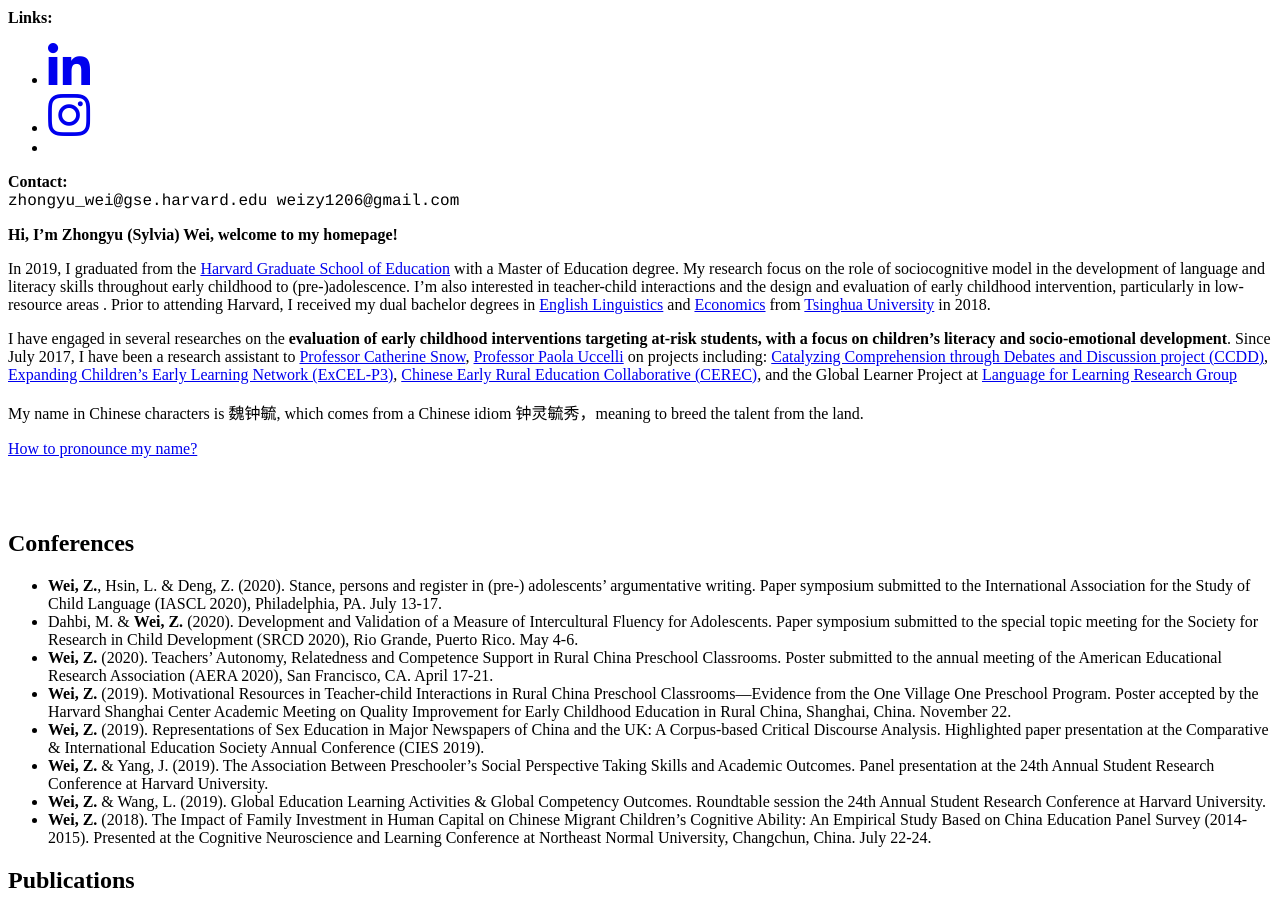
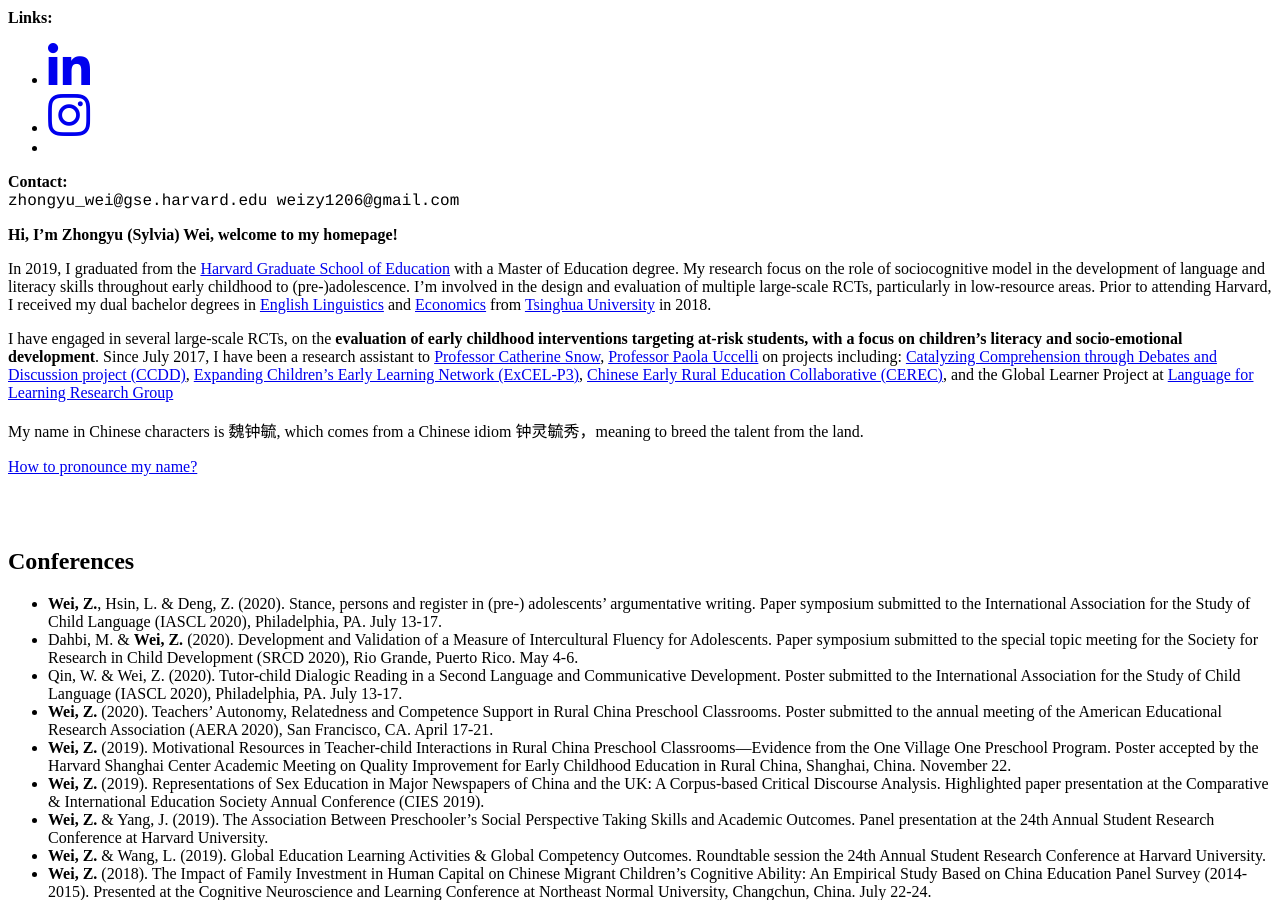
Before and after one commit to Sylviawzy/Sylviawzy.github.io, a Jekyll site: the page built from index.md, in a window 1280 px wide and 900 px high, scrolled down 1051 px. Built offline with Jekyll 4.4.1, drawn with Linux system fonts in a browser that asks for light colours; our own code applies the rules of GitHub Pages for plain Markdown files; a style sheet for code colours, icons or effects is not loaded.

Commit message:
Update index.md

```diff
--- a/index.md
+++ b/index.md
@@ -1,8 +1,8 @@
 **Hi, I'm Zhongyu (Sylvia) Wei, welcome to my homepage!**
 
-In 2019, I graduated from the [Harvard Graduate School of Education](https://www.gse.harvard.edu/) with a Master of Education degree. My research focus on the role of sociocognitive model in the development of language and literacy skills throughout early childhood to (pre-)adolescence. I'm also interested in teacher-child interactions and the design and evaluation of early childhood intervention, particularly in low-resource areas . Prior to attending Harvard, I received my dual bachelor degrees in [English Linguistics](http://www.wwx.tsinghua.edu.cn/publish/fdllen/index.html) and [Economics](http://www.sem.tsinghua.edu.cn/en/) from [Tsinghua University](http://www.tsinghua.edu.cn/publish/thu2018en/) in 2018.
+In 2019, I graduated from the [Harvard Graduate School of Education](https://www.gse.harvard.edu/) with a Master of Education degree. My research focus on the role of sociocognitive model in the development of language and literacy skills throughout early childhood to (pre-)adolescence. I'm involved in the design and evaluation of multiple large-scale RCTs, particularly in low-resource areas. Prior to attending Harvard, I received my dual bachelor degrees in [English Linguistics](http://www.wwx.tsinghua.edu.cn/publish/fdllen/index.html) and [Economics](http://www.sem.tsinghua.edu.cn/en/) from [Tsinghua University](http://www.tsinghua.edu.cn/publish/thu2018en/) in 2018.
 
-I have engaged in several researches on the **evaluation of early childhood interventions targeting at-risk students, with a focus on children’s literacy and socio-emotional development**. Since July 2017, I have been a research assistant to [Professor Catherine Snow](https://www.researchgate.net/profile/Catherine_Snow), [Professor Paola Uccelli](https://www.researchgate.net/profile/Paola_Uccelli) on projects including: [Catalyzing Comprehension through Debates and Discussion project (CCDD)](https://ccdd.serpmedia.org/), [Expanding Children’s Early Learning Network (ExCEL-P3)](https://www.mdrc.org/project/expanding-children-s-early-learning-excel-network), [Chinese Early Rural Education Collaborative (CEREC)](https://www.researchgate.net/project/Quality-improvement-of-early-childhood-education-in-rural-China), and the Global Learner Project at [Language for Learning Research Group](https://projects.iq.harvard.edu/uccelli)
+I have engaged in several large-scale RCTs, on the **evaluation of early childhood interventions targeting at-risk students, with a focus on children’s literacy and socio-emotional development**. Since July 2017, I have been a research assistant to [Professor Catherine Snow](https://www.researchgate.net/profile/Catherine_Snow), [Professor Paola Uccelli](https://www.researchgate.net/profile/Paola_Uccelli) on projects including: [Catalyzing Comprehension through Debates and Discussion project (CCDD)](https://ccdd.serpmedia.org/), [Expanding Children’s Early Learning Network (ExCEL-P3)](https://www.mdrc.org/project/expanding-children-s-early-learning-excel-network), [Chinese Early Rural Education Collaborative (CEREC)](https://www.researchgate.net/project/Quality-improvement-of-early-childhood-education-in-rural-China), and the Global Learner Project at [Language for Learning Research Group](https://projects.iq.harvard.edu/uccelli)
 
 My name in Chinese characters is 魏钟毓, which comes from a Chinese idiom 钟灵毓秀，meaning to breed the talent from the land.
 
@@ -13,6 +13,7 @@
 ## Conferences
 -	**Wei, Z.**, Hsin, L. & Deng, Z. (2020). Stance, persons and register in (pre-) adolescents’ argumentative writing. Paper symposium submitted to the International Association for the Study of Child Language (IASCL 2020), Philadelphia, PA. July 13-17.
 - Dahbi, M. & **Wei, Z.** (2020). Development and Validation of a Measure of Intercultural Fluency for Adolescents. Paper symposium submitted to the special topic meeting for the Society for Research in Child Development (SRCD 2020), Rio Grande, Puerto Rico. May 4-6.
+- Qin, W. & Wei, Z. (2020). Tutor-child Dialogic Reading in a Second Language and Communicative Development. Poster submitted to the International Association for the Study of Child Language (IASCL 2020), Philadelphia, PA. July 13-17.
 -	**Wei, Z.** (2020). Teachers’ Autonomy, Relatedness and Competence Support in Rural China Preschool Classrooms. Poster submitted to the annual meeting of the American Educational Research Association (AERA 2020), San Francisco, CA. April 17-21.
 -	**Wei, Z.** (2019). Motivational Resources in Teacher-child Interactions in Rural China Preschool Classrooms—Evidence from the One Village One Preschool Program. Poster accepted by the Harvard Shanghai Center Academic Meeting on Quality Improvement for Early Childhood Education in Rural China, Shanghai, China. November 22.
 -	**Wei, Z.** (2019). Representations of Sex Education in Major Newspapers of China and the UK: A Corpus-based Critical Discourse Analysis. Highlighted paper presentation at the Comparative & International Education Society Annual Conference (CIES 2019).
```
